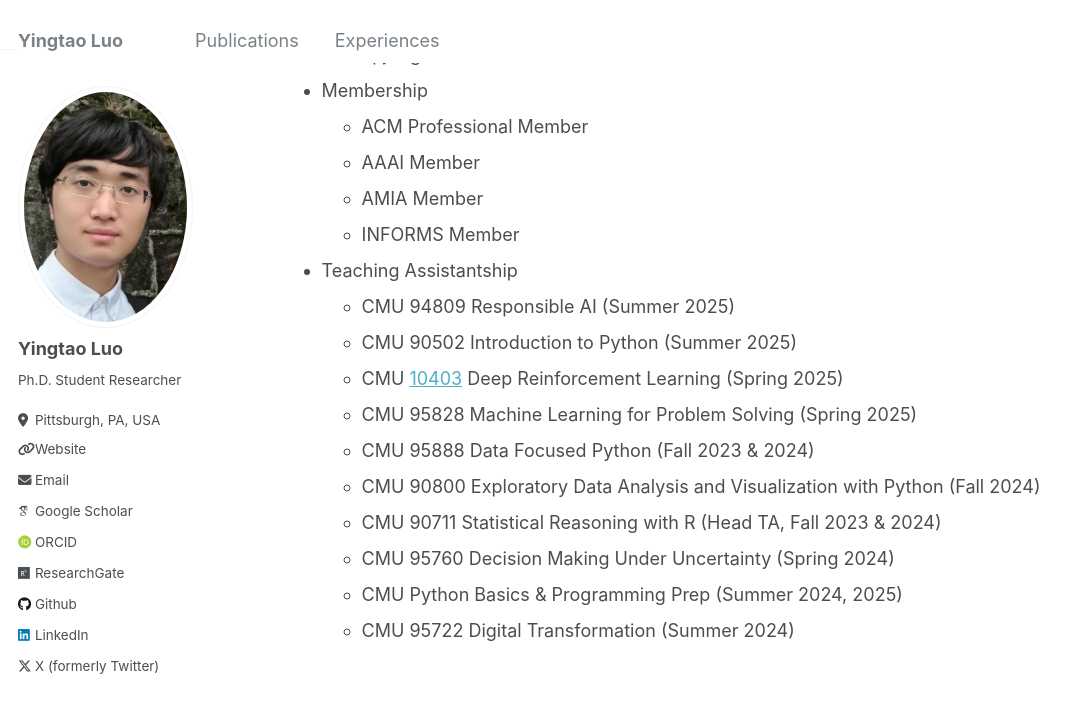
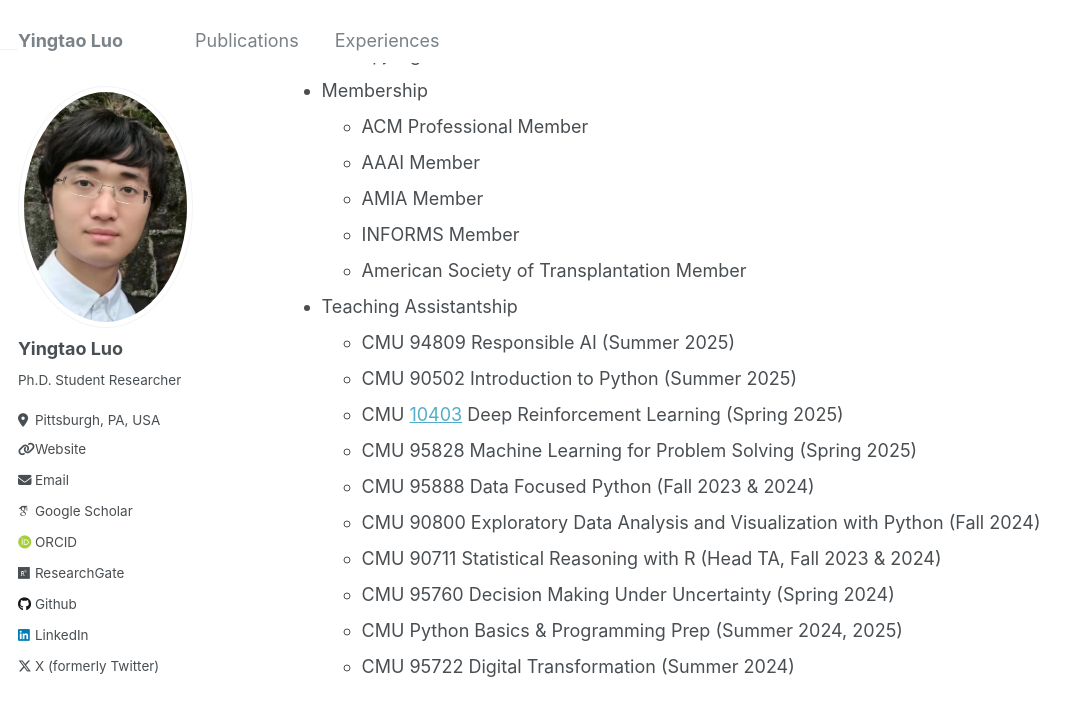
Before and after one commit to yingtaoluo/yingtaoluo.github.io, a Jekyll site: the page built from _pages/experiences.md, in a window 1280 px wide and 900 px high, scrolled down 1816 px. Shown: the top 716 px of the window, without its empty margins (0-1084 px from the left). Built offline with Jekyll 4.4.1, drawn with Linux system fonts in a browser that asks for light colours; some web fonts are replaced.

Commit message:
Update experiences.md

```diff
--- a/_pages/experiences.md
+++ b/_pages/experiences.md
@@ -66,6 +66,7 @@ Academic Services
   * AAAI Member
   * AMIA Member
   * INFORMS Member
+  * American Society of Transplantation Member
 * Teaching Assistantship
   * CMU 94809 Responsible AI (Summer 2025)
   * CMU 90502 Introduction to Python (Summer 2025)
```
